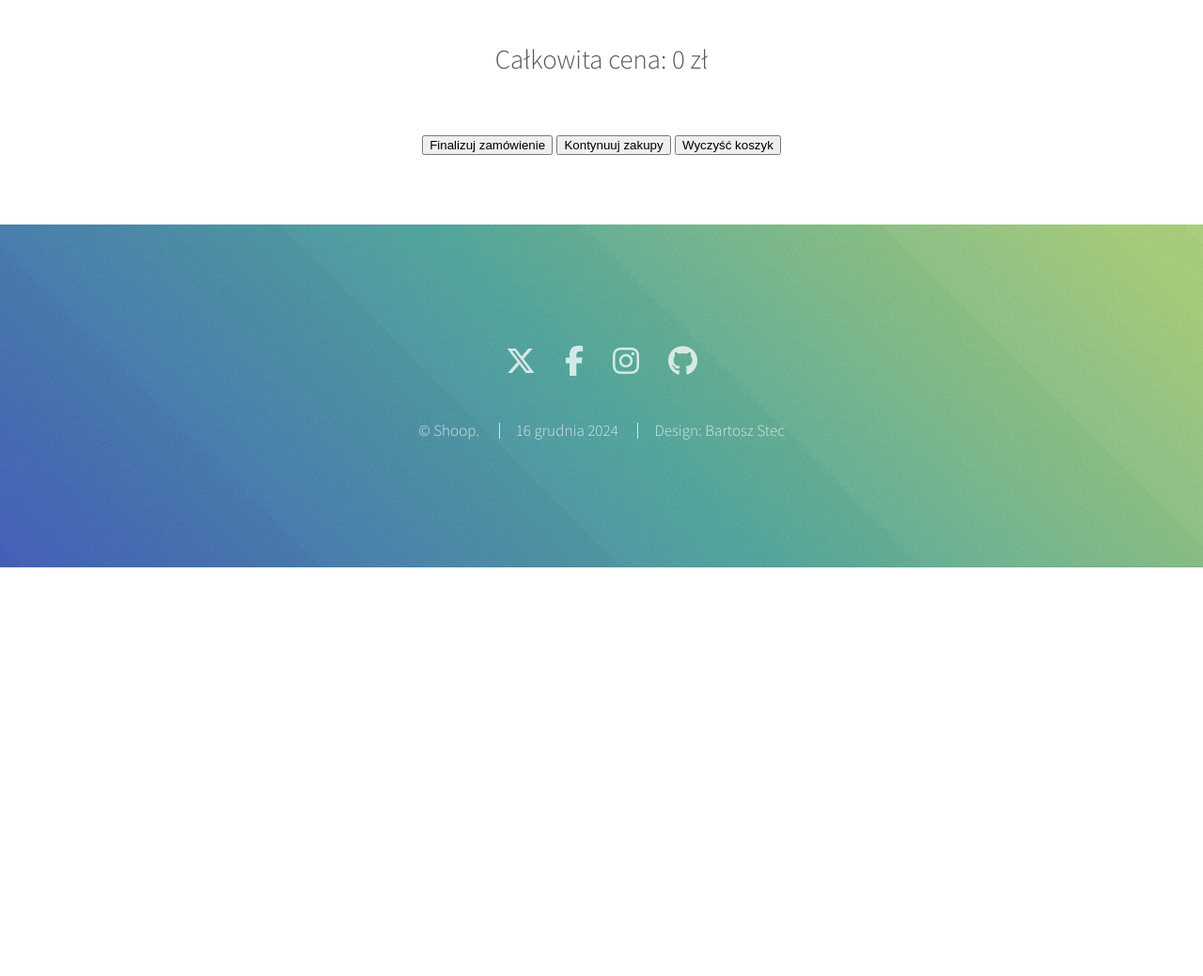
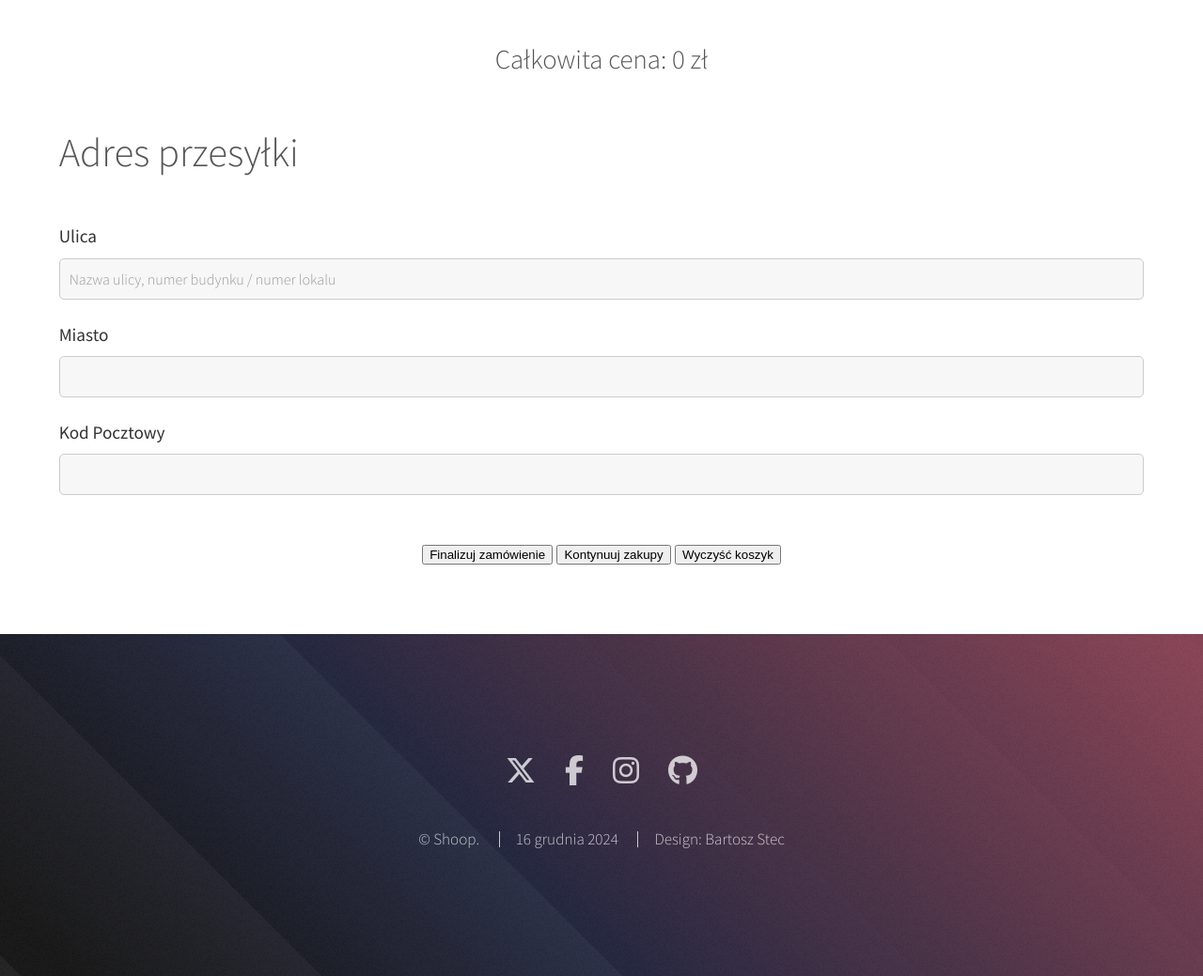
Before and after one commit to bartoszstec/Shoop-machine-learning, a Flask app: page /cart/view_cart in a window 1280 px wide. Shown: the part 374-1413 px from the top of the page at 94% size. Before the commit the page ends 978 px from the top, so only its background shows below. Run offline with Flask 3, Linux system fonts and the light colour scheme.

Commit message:
Dodanie funkcji wpisywania adresu do finalizacji zamówienia
Obsługa funkcji, która odpowiada za pobranie od użytkownika i zapisanie w bazie danych informacji o adresie przesyłki zarówno po stronie frontend jak i backend, dodatkowa zmiana modelu order.py, aby przystosować go do nowej funkcjonalności

```diff
--- a/Blueprints/cart/cart.py
+++ b/Blueprints/cart/cart.py
@@ -89,13 +89,31 @@ def finalization():
         flash('Koszyk jest pusty. Dodaj produkty, aby kontynuować.', "info")
         return redirect(url_for('views.index'))
 
+    street = request.form.get('street') #Pobiera adres przesyłki z formularza
+    city = request.form.get('city')
+    zip_code = request.form.get('zip_code')
+
+    # Sprawdź, czy dane adresowe są wypełnione
+    if not street or not city or not zip_code:
+        flash('Wszystkie pola adresowe są wymagane.', "warning")
+        return redirect(url_for('cart.view_cart'))
+
+    # Sprawdź format kodu pocztowego
+    import re
+    if not re.match(r'^\d{2}-\d{3}$', zip_code):
+        flash('Kod pocztowy musi być w formacie 00-123.', "warning")
+        return redirect(url_for('cart.view_cart'))
+
     total_price = calculate_total_price(cart)
     # Utwórz zamówienie
     order = Order(
         user_id=session['user_id'],
         order_date=datetime.now(),
         total_price=total_price,
-        status='Pending'
+        status='Pending',
+        street = street,
+        city = city,
+        zip_code = zip_code
     )
     db.session.add(order)
     db.session.flush()  # Pobiera ID zamówienia przed commitem
--- a/config.py
+++ b/config.py
@@ -4,7 +4,7 @@ import secrets
 BASE_DIR = Path(__file__).parent
 
 class Config:
-    SQLALCHEMY_DATABASE_URI = 'mysql+pymysql://root:@localhost/shoopdb'
+    SQLALCHEMY_DATABASE_URI = 'mysql+pymysql://root:@localhost/shoop2'
     SQLALCHEMY_TRACK_MODIFICATIONS = False
     SECRET_KEY = secrets.token_hex(64)
     SESSION_COOKIE_HTTPONLY = True  # Chroni przed atakami XSS
--- a/models/order.py
+++ b/models/order.py
@@ -9,6 +9,10 @@ class Order(db.Model):
     order_date = db.Column(db.DateTime, default=datetime.now)  # Data złożenia zamówienia
     total_price = db.Column(db.Float, nullable=False) # Cena za całe zamówienie
     status = db.Column(db.String(50), default='Pending')  # Status zamówienia (np. Pending, Completed)
+    street = db.Column(db.String(100), nullable=False)
+    city = db.Column(db.String(50), nullable=False)
+    zip_code = db.Column(db.String(50), nullable=False)
+
 
     # Relacja do tabeli `order_item`
     items = db.relationship(
--- a/static/assets/css/main.css
+++ b/static/assets/css/main.css
@@ -3252,6 +3252,24 @@ input, select, textarea {
 		padding: 100px;
 	}
 
+/* Fromularz na stronie koszyka */
+form#finalizationForm label {
+    display: block; /* Wyświetlaj każdy label w osobnej linii */
+    margin-bottom: 5px; /* Zmniejsz odległość między label a input */
+    color: #333; /* Ustaw ciemny kolor dla label */
+}
+
+form#finalizationForm input[type="text"] {
+    width: 100%; /* Ustaw input na całą szerokość formularza */
+    padding: 10px; /* Dodaj padding do inputów */
+    margin-bottom: 20px; /* Większy margines na dole */
+    border: 1px solid #ccc; /* Ustaw obramowanie */
+    border-radius: 5px; /* Zaokrąglij rogi */
+    font-size: 16px; /* Większa czcionka */
+    box-sizing: border-box; /* Uwzględnij padding w szerokości */
+}
+
+
 /* Footer */
 
 	#footer {
@@ -3259,7 +3277,7 @@ input, select, textarea {
 		background-color: #4686a0;
 		color: rgba(255, 255, 255, 0.75);
 		background-attachment: fixed,							fixed,							fixed;
-		background-image: url("images/overlay2.png"), url("images/overlay4.svg"), linear-gradient(45deg, #4361c2, #4fa49a 50%, #9dc66b 95%);
+		background-image: url("images/overlay2.png"), url("images/overlay3.svg"), linear-gradient(45deg, #000000 5%, #1f233b 40%, #914558);
 		background-position: top left,						center center,					center center;
 		background-size: auto,							cover,							cover;
 		text-align: center;
--- a/templates/base.html
+++ b/templates/base.html
@@ -77,7 +77,7 @@
 				<li><a href="https://x.com" class="icon brands alt fa-x-twitter"><span class="label">Twitter</span></a></li>
 				<li><a href="https://www.facebook.com" class="icon brands alt fa-facebook-f"><span class="label">Facebook</span></a></li>
 				<li><a href="https://www.instagram.com" class="icon brands alt fa-instagram"><span class="label">Instagram</span></a></li>
-				<li><a href="https://github.com/wrzoskiewicz" class="icon brands alt fa-github"><span class="label">GitHub</span></a></li>
+				<li><a href="https://github.com/bartoszstec" class="icon brands alt fa-github"><span class="label">GitHub</span></a></li>
 			</ul>
 			<ul class="copyright">
 				<li>&copy; Shoop.</li>
--- a/templates/cart.html
+++ b/templates/cart.html
@@ -36,8 +36,18 @@
             <h3>Całkowita cena: {{ total_price }} zł</h3>
         </div>
         <div style="padding: 20px; margin-bottom: 50px;">
-            <form id="finalizationForm" action="{{ url_for('cart.finalization') }}" method="POST" style="display: none;">
+            <form id="finalizationForm" action="{{ url_for('cart.finalization') }}" method="POST">
                 <input type="hidden" name="payment_success" value="true">
+                <div style="text-align: left;">
+                <h2>Adres przesyłki</h2>
+                <label for="street">Ulica</label>
+                <input type="text" name="street" id="street" placeholder="Nazwa ulicy, numer budynku / numer lokalu" required>
+                <label for="city">Miasto</label>
+                <input type="text" name="city" id="city" required>
+                <label for="zip_code">Kod Pocztowy</label>
+                <input type="text" name="zip_code" id="zip_code" required>
+                </div>
+
             </form>
             <button onclick="openPaymentModal()">Finalizuj zamówienie</button>
             <button onclick="window.location.href='/'">Kontynuuj zakupy</button>
@@ -94,9 +104,32 @@ function clearCart() {
     .catch(error => console.error('Błąd:', error));
 }
 
+function validateAddressForm() {
+    const street = document.getElementById("street").value.trim();
+    const city = document.getElementById("city").value.trim();
+    const zipCode = document.getElementById("zip_code").value.trim();
+
+    // Sprawdzanie, czy wszystkie pola są wypełnione
+    if (!street || !city || !zipCode) {
+            alert("Proszę wypełnić wszystkie pola adresu.");
+            return false;
+        }
+
+    // Walidacja kodu pocztowego
+    const zipCodePattern = /^\d{2}-\d{3}$/;
+    if (!zipCodePattern.test(zipCode)) {
+        alert("Kod pocztowy musi być w formacie 00-123.");
+        return false;
+    }
+
+    return true; // Formularz jest poprawnie wypełniony
+}
+
 // Obsługa modelu płatności
 function openPaymentModal() {
-    document.getElementById("paymentModal").style.display = "block";
+    if (validateAddressForm()) {
+        document.getElementById("paymentModal").style.display = "block";
+    }
 }
 
 function closePaymentModal() {
@@ -134,4 +167,5 @@ function validateAndSubmit() {
     }
 }
 </script>
+
 {% endblock %}
```
Also changed, not shown: create_tables.py (+1 -11 lines).
